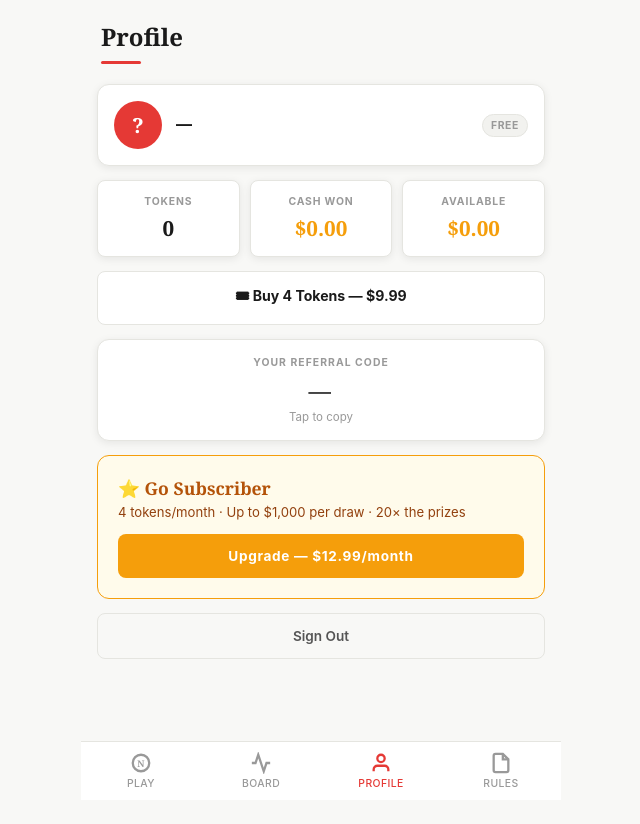
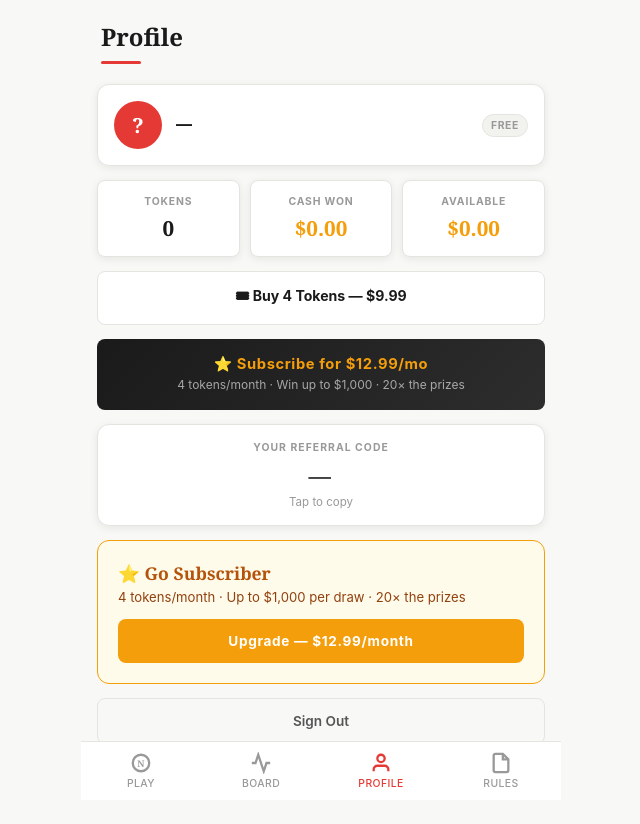
Before and after one commit to salumastake-code/numble-react, a React (Vite) app: page /profile in a window 1280 px wide. Shown: the whole page, without its empty margins (319-959 px from the left). Before the commit the page ends 800 px from the top, so only its background shows below. Built offline with nearby package versions, Linux system fonts and the light colour scheme; no server answers; sample sign-in values are in the browser's storage.

Commit message:
Add subscribe upsell button below buy tokens on Profile

```diff
--- a/src/pages/Profile.css
+++ b/src/pages/Profile.css
@@ -32,5 +32,10 @@
 .btn-buy-tokens-profile { background: var(--bg-card); color: var(--text); border: 1.5px solid var(--border); border-radius: var(--radius-sm); padding: 14px; font-size: 0.88rem; font-weight: 700; width: 100%; cursor: pointer; transition: border-color 0.15s, background 0.15s; }
 .btn-buy-tokens-profile:hover { border-color: var(--gold); background: var(--gold-light); }
 .btn-buy-tokens-profile:disabled { opacity: 0.5; cursor: not-allowed; }
+.btn-subscribe-upsell { background: linear-gradient(135deg, #1a1a1a 0%, #2d2d2d 100%); color: #fff; border: none; border-radius: var(--radius-sm); padding: 16px; width: 100%; cursor: pointer; text-align: center; transition: opacity 0.15s; }
+.btn-subscribe-upsell:hover { opacity: 0.88; }
+.btn-subscribe-upsell:disabled { opacity: 0.5; cursor: not-allowed; }
+.upsell-top { font-size: 0.92rem; font-weight: 700; letter-spacing: 0.04em; margin-bottom: 4px; color: var(--gold); }
+.upsell-sub { font-size: 0.75rem; color: rgba(255,255,255,0.6); line-height: 1.4; }
 .btn-signout { background: none; border: 1.5px solid var(--border); border-radius: var(--radius-sm); padding: 14px; font-size: 0.85rem; font-weight: 600; color: var(--text-secondary); width: 100%; cursor: pointer; transition: border-color 0.15s; }
 .btn-signout:hover { border-color: var(--red); color: var(--red); }
--- a/src/pages/Profile.jsx
+++ b/src/pages/Profile.jsx
@@ -114,6 +114,18 @@ export default function Profile() {
           {buyTokensMutation.isPending ? 'Loading...' : '🎟 Buy 4 Tokens — $9.99'}
         </button>
 
+        {/* Subscribe upsell — shown to free users */}
+        {!isPaid && (
+          <button
+            className="btn-subscribe-upsell"
+            onClick={() => upgradeMutation.mutate()}
+            disabled={upgradeMutation.isPending}
+          >
+            <div className="upsell-top">⭐ Subscribe for $12.99/mo</div>
+            <div className="upsell-sub">4 tokens/month · Win up to $1,000 · 20× the prizes</div>
+          </button>
+        )}
+
         {/* Referral code */}
         <div className="refcode-card" onClick={copyRefCode}>
           <div className="refcode-label">YOUR REFERRAL CODE</div>
```
